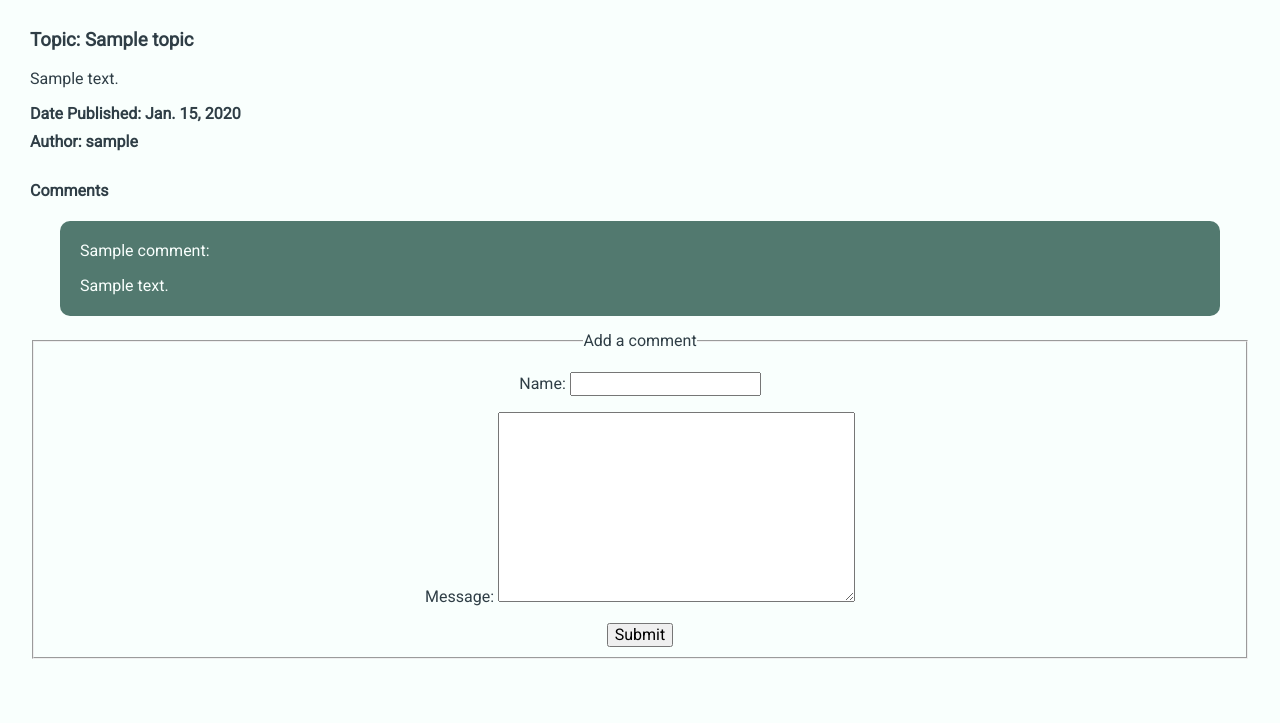
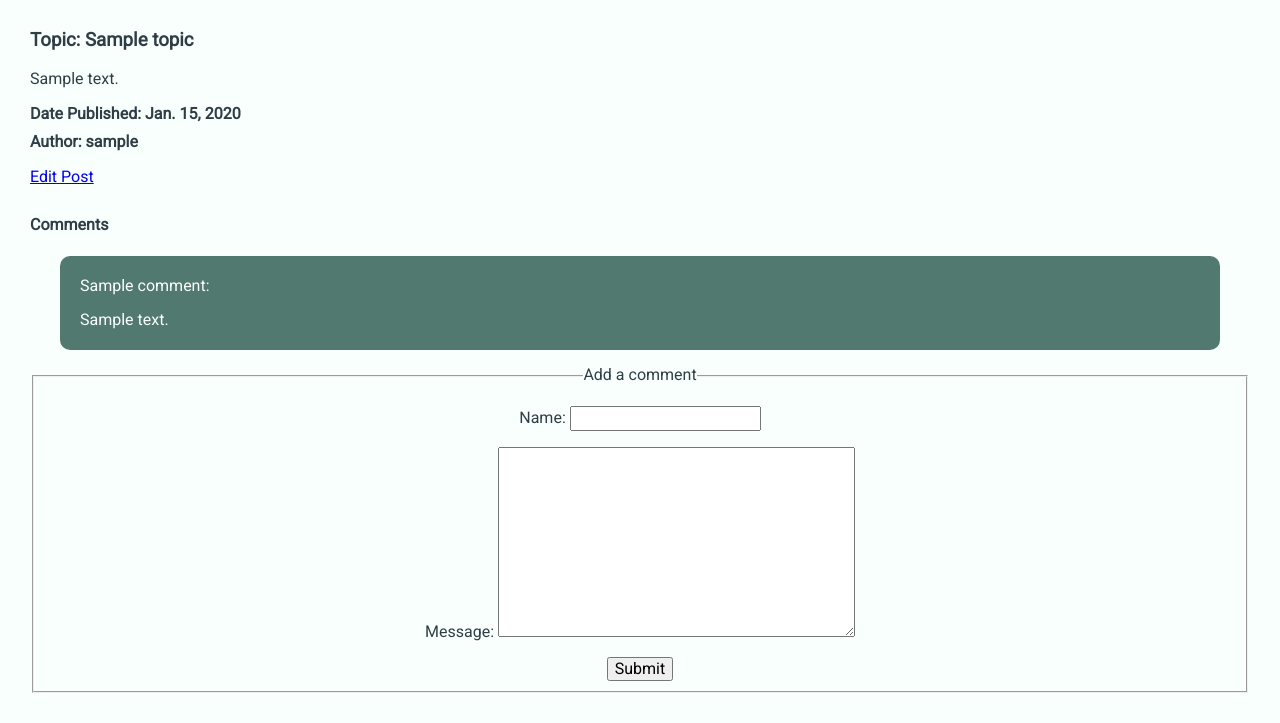
Before and after one commit to ant0nm/blog_django, a Django app: page /posts/1 in a window 1280 px wide. Shown: the part 91-814 px from the top of the page. Before the commit the page ends 750 px from the top, so only its background shows below. Run offline with Django 3.2, Linux system fonts and the light colour scheme; a user stored in the database is signed in; tables that the repository leaves empty hold one stand-in row (values such as "Sample post").

Commit message:
Implemented role-based authorization for adding posts, ownership-based authorization for editing posts, and an edit post page

```diff
--- a/blog/settings.py
+++ b/blog/settings.py
@@ -119,3 +119,5 @@ USE_TZ = True
 # https://docs.djangoproject.com/en/2.1/howto/static-files/
 
 STATIC_URL = '/static/'
+
+LOGIN_URL = 'login'
--- a/blog/templates/post.html
+++ b/blog/templates/post.html
@@ -5,6 +5,11 @@
   <p>{{post.body|linebreaksbr}}</p>
   <h4>Date Published: {{post.published_date}}</h4>
   <h4>Author: {{post.user.username}}</h4>
+  {% if post.user == request.user %}
+    <p>
+      <a href="{% url 'edit_post' id=post.id %}">Edit Post</a>
+    </p>
+  {% endif %}
 </div>
 <div class="post-details-comments">
   <h4 class="comment-heading">Comments</h4>
--- a/blog/urls.py
+++ b/blog/urls.py
@@ -15,17 +15,18 @@ Including another URLconf
 """
 from django.contrib import admin
 from django.urls import path
-from blog.views import root, posts_page, post_show, create_comment, new_post, create_post, login_view, logout_view, signup
+from blog.views import root, posts_page, post_show, create_comment, new_post, create_post, edit_post, login_view, logout_view, signup
 
 urlpatterns = [
     path('admin/', admin.site.urls),
     path('', root),
     path('posts/', posts_page, name="home"),
     path('posts/<int:id>', post_show, name="post_details"),
-    path('comments/new', create_comment, name='create_comment'),
-    path('new_post/', new_post, name='new_post'),
-    path('create_post/', create_post, name='create_post'),
+    path('posts/edit/<int:id>', edit_post, name="edit_post"),
+    path('comments/new', create_comment, name="create_comment"),
+    path('new_post/', new_post, name="new_post"),
+    path('create_post/', create_post, name="create_post"),
     path('login/', login_view, name="login"),
     path('logout/', logout_view, name="logout"),
-    path('signup/', signup, name='signup'),
+    path('signup/', signup, name="signup"),
 ]
--- a/blog/views.py
+++ b/blog/views.py
@@ -1,13 +1,16 @@
 from django.http import HttpResponse, HttpResponseRedirect
-from django.shortcuts import render
+from django.shortcuts import render, get_object_or_404
 from datetime import datetime
 from blog.models import Article, Comment, Topic
 from blog.forms import CommentForm, ArticleForm, LoginForm
 from django.contrib.auth import authenticate, login, logout
 from django.contrib.auth.forms import UserCreationForm
 from django.contrib.auth.decorators import login_required
+from django.urls import reverse
 
 def login_view(request):
+    if request.user.is_authenticated:
+        return HttpResponseRedirect('/')
     if request.method == "POST":
         form = LoginForm(request.POST)
         if form.is_valid():
@@ -30,6 +33,8 @@ def logout_view(request):
     return HttpResponseRedirect('/')
 
 def signup(request):
+    if request.user.is_authenticated:
+        return HttpResponseRedirect('/')
     if request.method == "POST":
         form = UserCreationForm(request.POST)
         if form.is_valid():
@@ -73,6 +78,20 @@ def create_post(request):
         html_string = render(request, 'new_post.html', {'title': 'Create a new post', 'article_form': ArticleForm(request.POST)})
         return HttpResponse(html_string)
 
+@login_required
+def edit_post(request, id):
+    post = get_object_or_404(Article, pk=id, user=request.user.pk)
+    if request.method == "POST":
+        form = ArticleForm(request.POST, instance=post)
+        if form.is_valid():
+            updated_post = form.save()
+            return HttpResponseRedirect(reverse('post_details', args=[post.id]))
+    else:
+        form = ArticleForm(instance=post)
+    context = {'title': 'Edit Post', 'form': form, 'post': post}
+    html_response = render(request, "edit_post.html", context)
+    return HttpResponse(html_response)
+
 def create_comment(request):
     article = Article.objects.get(pk=request.POST['post_id'])
     form = CommentForm(request.POST)
```
Also changed, not shown: blog/templates/edit_post.html (added, +8 -0 lines).
